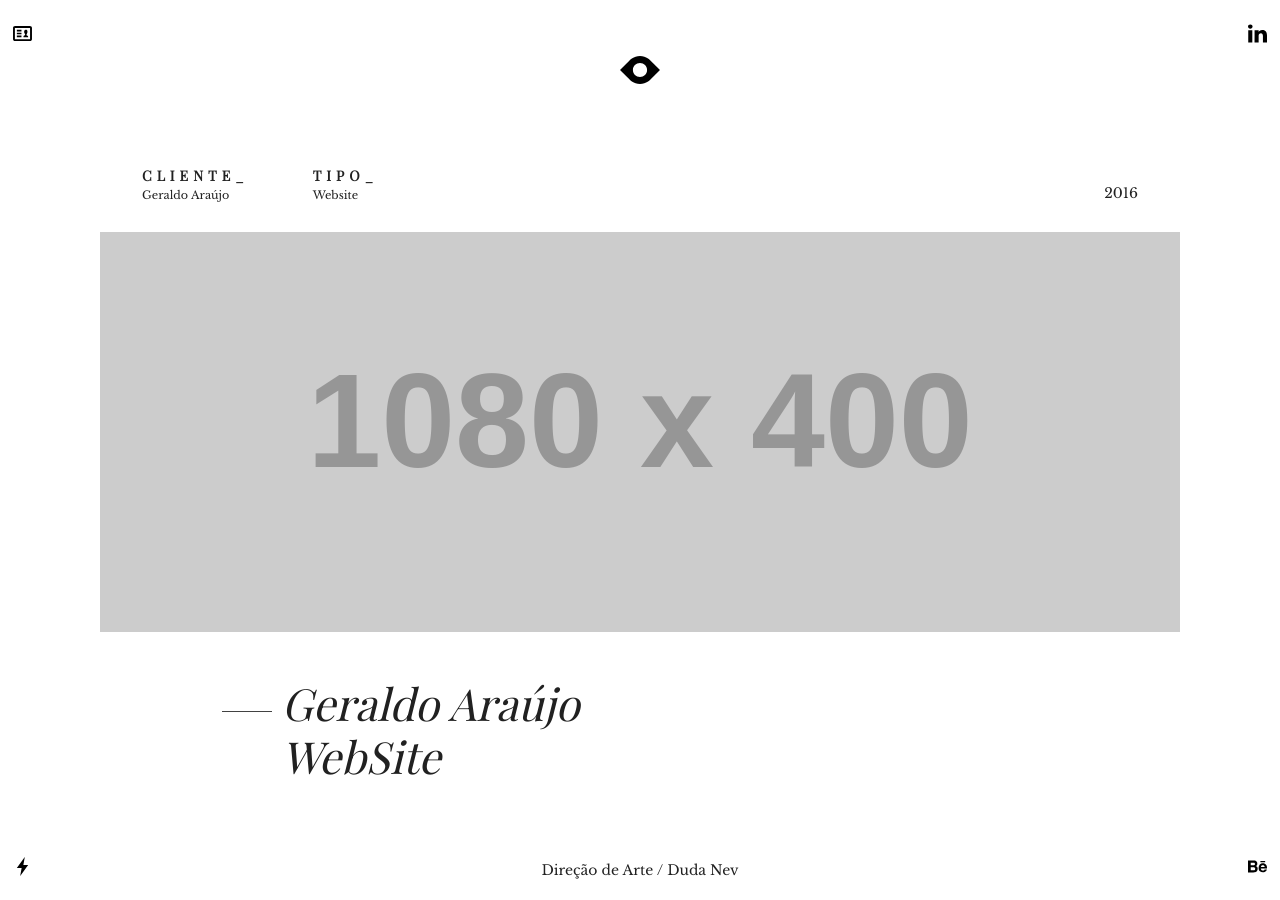
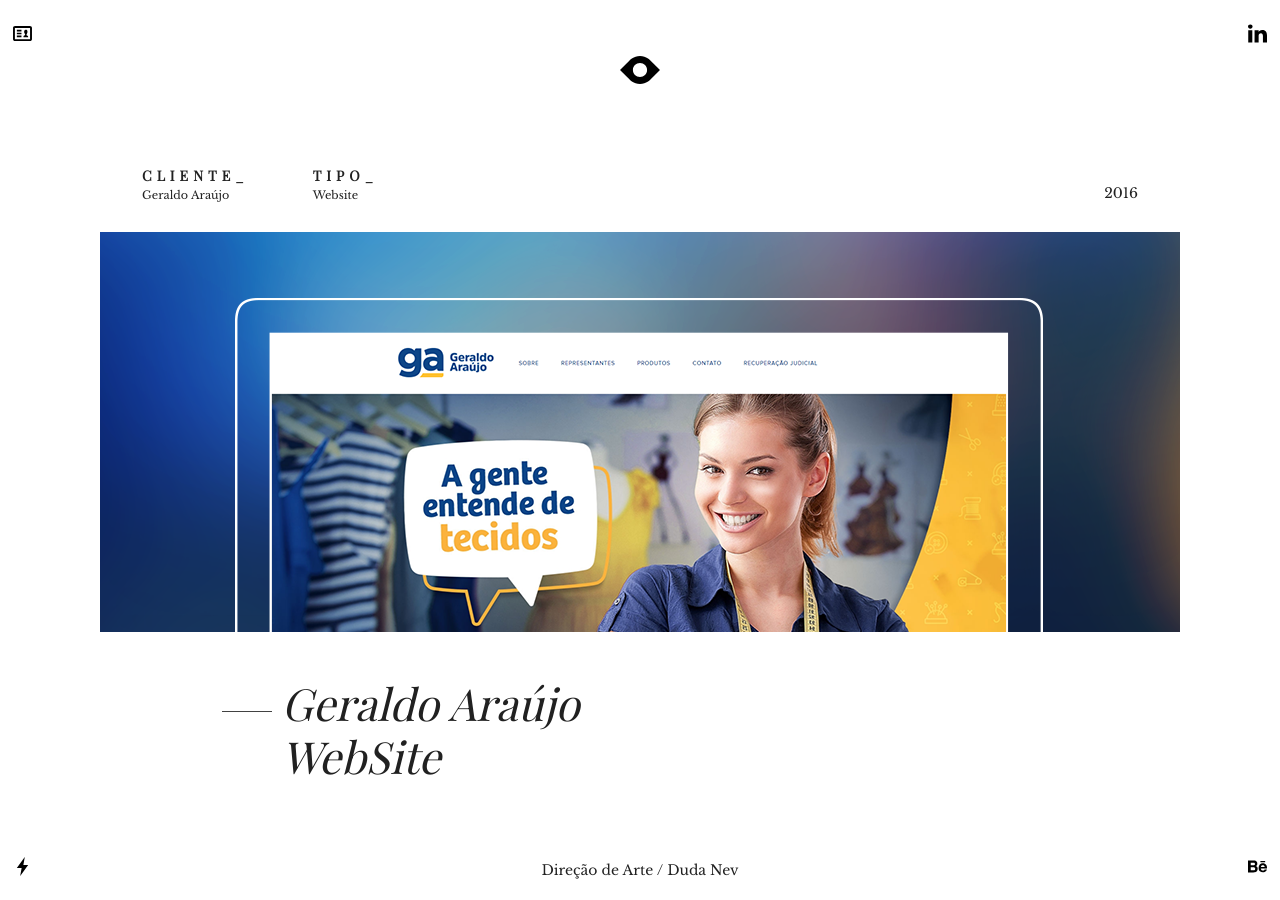
Before and after one commit to dudanev/dudanev.github.io, a Jekyll site: the page built from _posts/2017-09-05-geraldo-araujo-website.markdown, in a window 1280 px wide. Built offline with Jekyll 4.4.1, drawn with Linux system fonts in a browser that asks for light colours; some web fonts are replaced.

Commit message:
Updated Geraldo Araujo Website

```diff
--- a/_posts/2017-09-05-geraldo-araujo-website.markdown
+++ b/_posts/2017-09-05-geraldo-araujo-website.markdown
@@ -6,7 +6,10 @@ date: 2017-09-05 05:36:00 Z
 client: Geraldo Araújo
 type: Website
 release-year: 2016
+image: "/uploads/geraldo-capa-1080x400.png"
 thumb_image: "/uploads/capa-geraldo-4.png"
 is_on: true
 credits_text: Direção de Arte / Duda Nev
 ---
+
+coluna_um!
```
